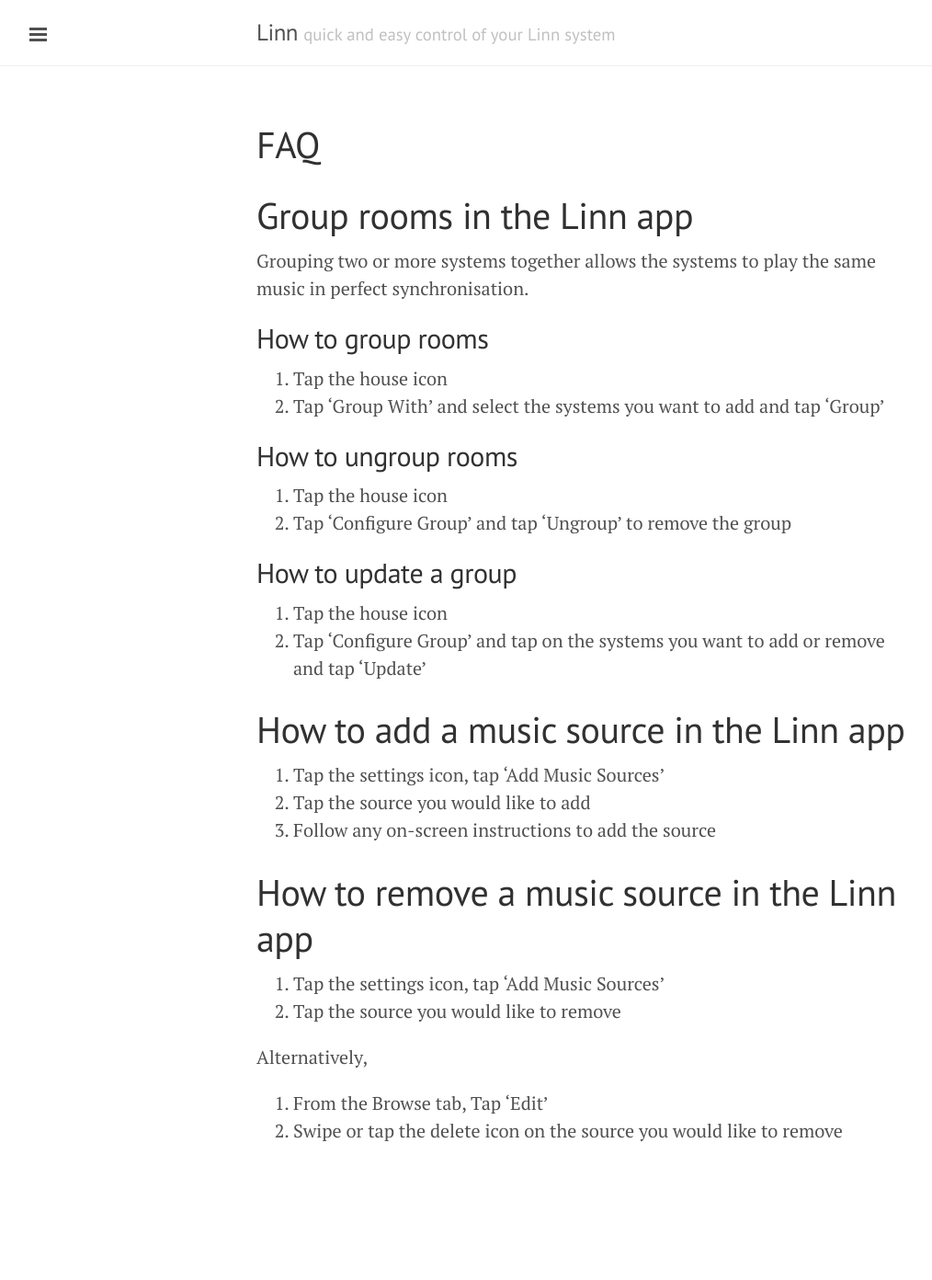
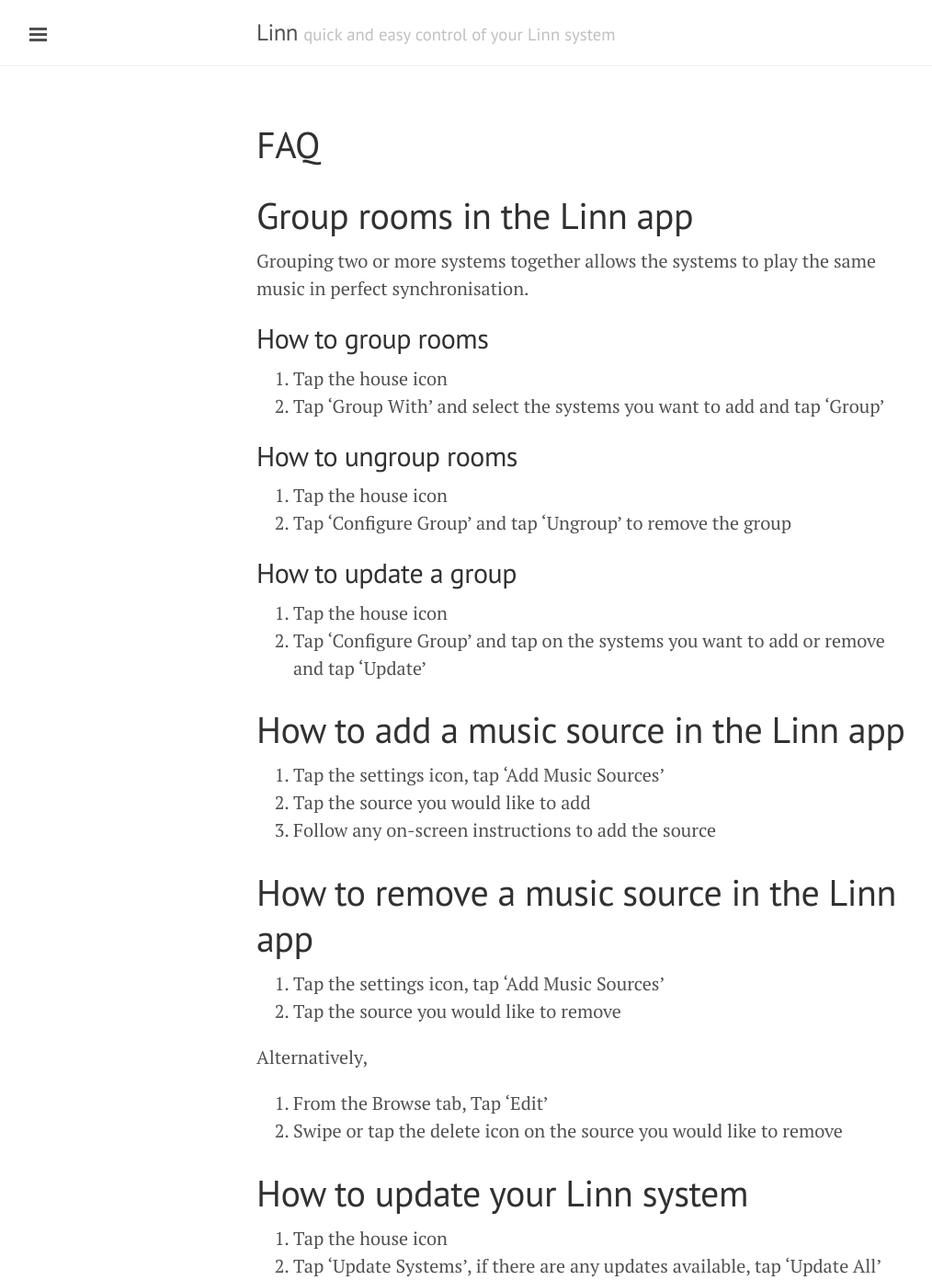
Before and after one commit to linn/linn.site, a Jekyll site: the page built from faq.md, in a window 1280 px wide. Shown: the whole page at 92% size, without its empty margins (1-1015 px from the left). Built offline with Jekyll 4.4.1, drawn with Linux system fonts in a browser that asks for light colours.

Commit message:
Added FAQ about updates

```diff
--- a/faq.md
+++ b/faq.md
@@ -37,3 +37,8 @@ Alternatively,
 
 1. From the Browse tab, Tap 'Edit'
 2. Swipe or tap the delete icon on the source you would like to remove
+
+# How to update your Linn system
+
+1. Tap the house icon
+2. Tap 'Update Systems', if there are any updates available, tap 'Update All'
```
